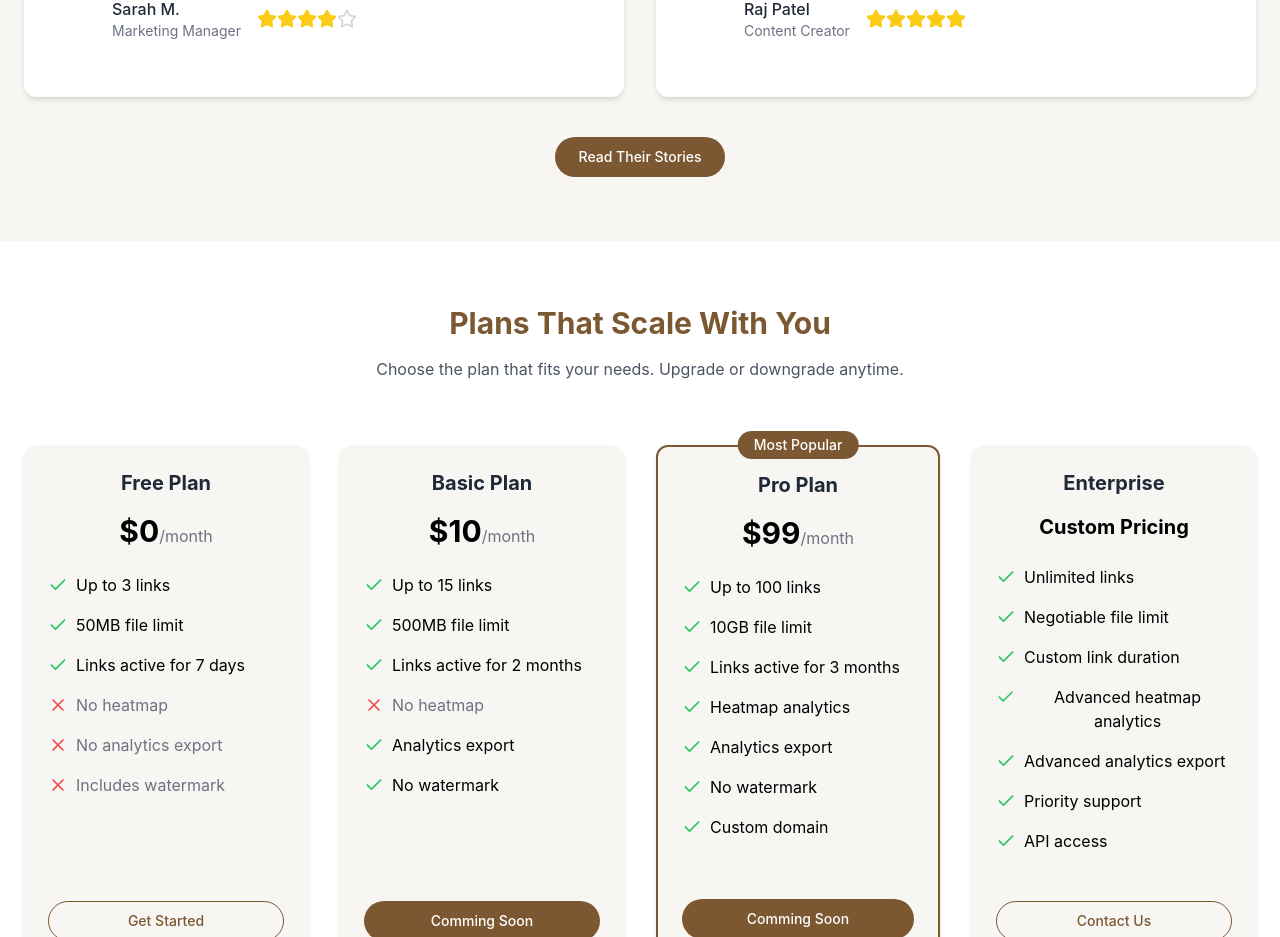
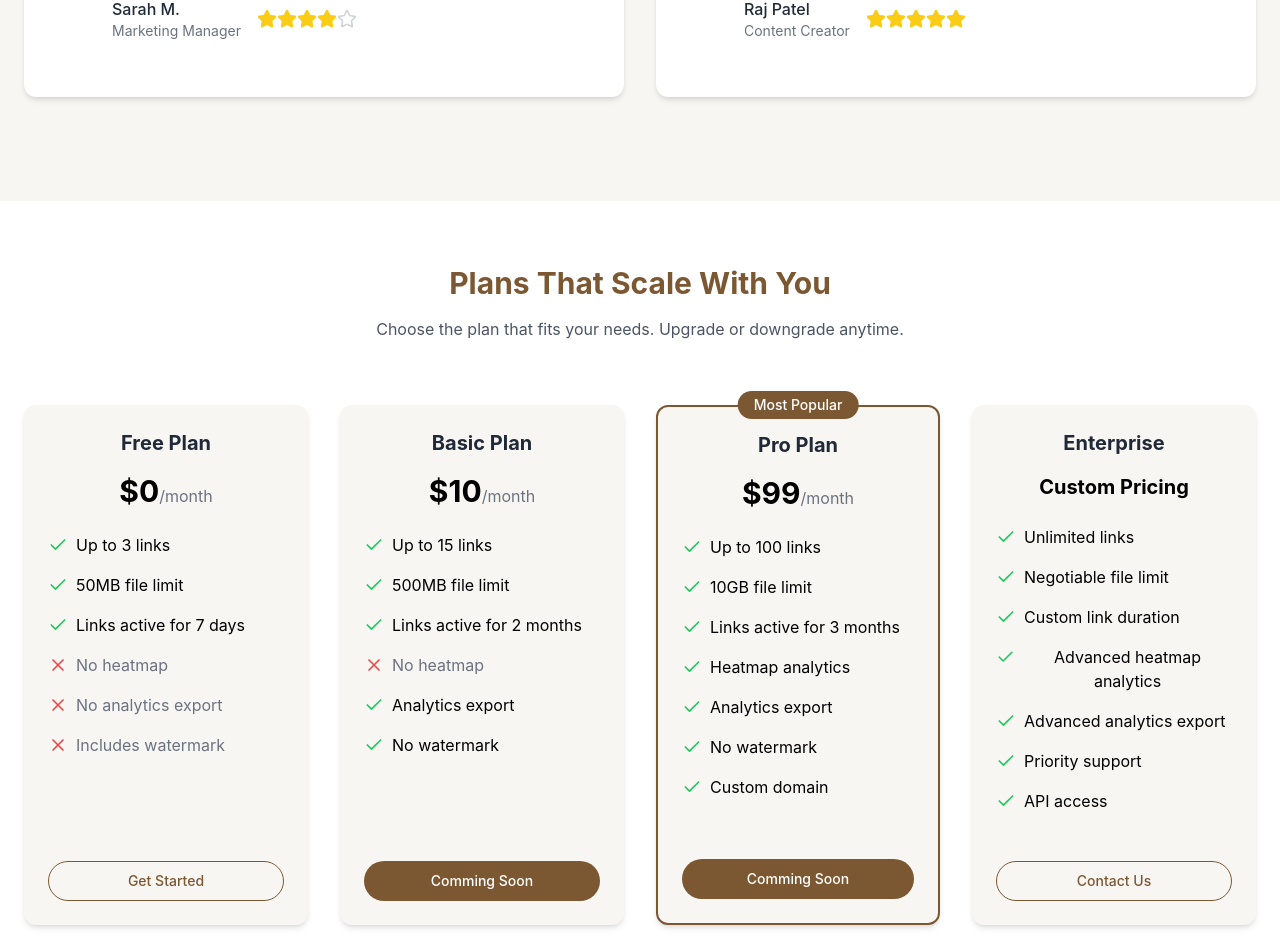
Before and after one commit to Get-analytics/Sndnow, a React (Create React App) app: page / in a window 1280 px wide. Shown: the part 5243-6180 px from the top of the page. Built offline with nearby package versions, Linux system fonts and the light colour scheme.

Commit message:
Update Testimonials.jsx

```diff
--- a/src/Component/Testimonials.jsx
+++ b/src/Component/Testimonials.jsx
@@ -87,11 +87,11 @@ const Testimonials = () => {
           animate={inView ? { opacity: 1, y: 0 } : { opacity: 0, y: 20 }}
           transition={{ duration: 0.6, delay: 0.6 }}
         >
-          <Button
+          {/* <Button
             className="bg-[#7C5832] hover:bg-[#7C5832]/90 text-white rounded-full px-6"
           >
             Read Their Stories
-          </Button>
+          </Button> */}
         </motion.div>
       </div>
     </section>
```
